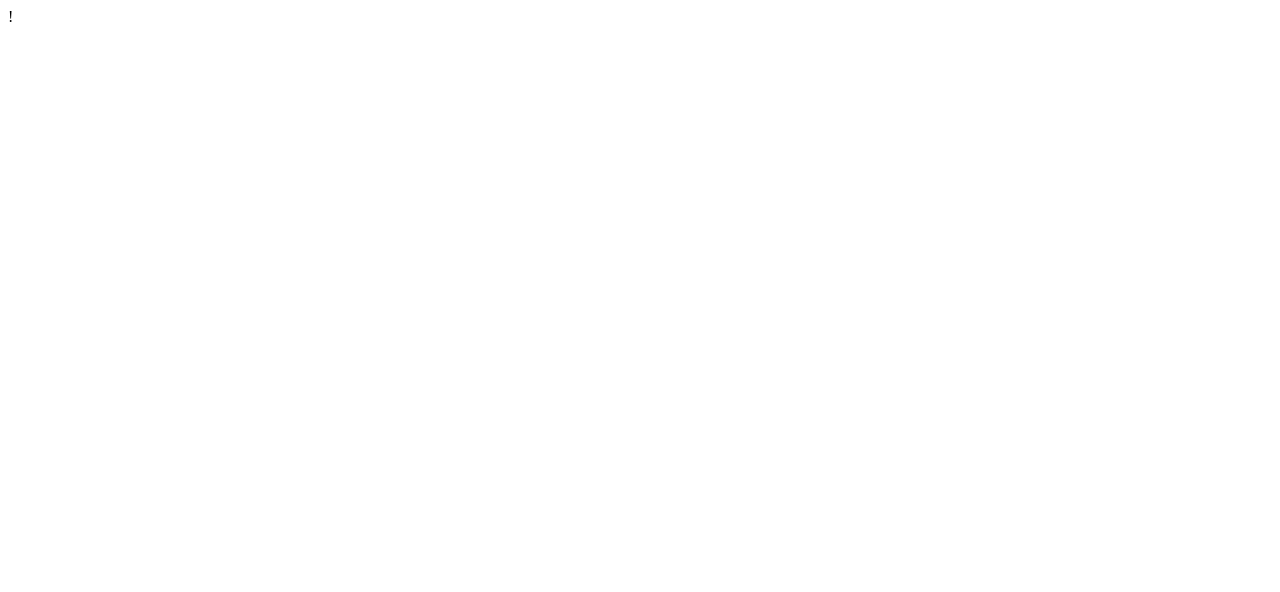
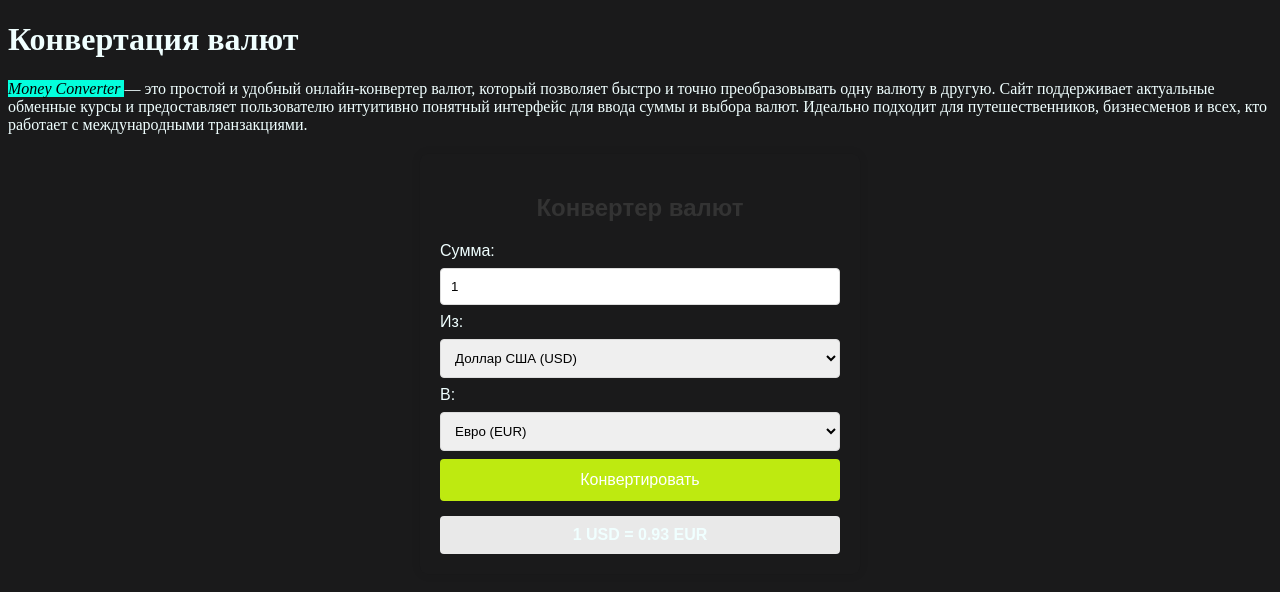
Before and after one commit to JaydenBulls/MoneyConverter, a plain HTML site: page index.html in a window 1280 px wide. Drawn offline with Linux system fonts and the light colour scheme.

Commit message:
Начальный дизайн, сделаны кнопки, редактирование конвертера

```diff
--- /dev/null
+++ b/CSS/style.css
@@ -0,0 +1,56 @@
+Span {
+    color: black;
+font-style: italic;
+background-color: #03ffdd;
+}
+body {
+    color: azure;
+    background-color: #1A1A1B; /* Светло-серый */
+  }
+  .converter {
+    font-family: Arial, sans-serif;
+    max-width: 400px;
+    margin: 20px auto;
+    padding: 20px;
+    border-radius: 8px;
+    box-shadow: 0 0 10px rgba(0,0,0,0.1);
+    background-color: #1A1A1B;
+}
+
+.converter h2 {
+    text-align: center;
+    color: #333;
+}
+
+.converter input, .converter select {
+    width: 100%;
+    padding: 10px;
+    margin: 8px 0;
+    border: 1px solid #ddd;
+    border-radius: 4px;
+    box-sizing: border-box;
+}
+
+.converter button {
+    width: 100%;
+    background-color: #beea10;
+    color: white;
+    padding: 12px;
+    border: none;
+    border-radius: 4px;
+    cursor: pointer;
+    font-size: 16px;
+}
+
+.converter button:hover {
+    background-color: #45a049;
+}
+
+.result {
+    margin-top: 15px;
+    padding: 10px;
+    background-color: #e9e9e9;
+    border-radius: 4px;
+    text-align: center;
+    font-weight: bold;
+}
--- a/index.html
+++ b/index.html
@@ -1,12 +1,50 @@
 <!DOCTYPE html>
-<html lang="en">
+<html lang="ru">
   <head>
     <meta charset="UTF-8" />
     <meta name="viewport" content="width=device-width, initial-scale=1.0" />
-    <title>Document</title>
+    <title>MoneyConverter</title>
+    <link rel="stylesheet" href="CSS/style.css">
+    <script src="script.js" defer></script>
   </head>
   <body>
+    <h1>Конвертация валют</h1>
+    <p>
+      <span> Money Converter </span> — это простой и удобный онлайн-конвертер валют, который
+      позволяет быстро и точно преобразовывать одну валюту в другую. Сайт
+      поддерживает актуальные обменные курсы и предоставляет пользователю
+      интуитивно понятный интерфейс для ввода суммы и выбора валют. Идеально
+      подходит для путешественников, бизнесменов и всех, кто работает с
+      международными транзакциями.
+    </p>
 
+    <div class="converter">
+      <h2>Конвертер валют</h2>
+      <div>
+          <label for="amount">Сумма:</label>
+          <input type="number" id="amount" placeholder="Введите сумму" value="1">
+      </div>
+      <div>
+          <label for="from">Из:</label>
+          <select id="from">
+              <option value="USD">Доллар США (USD)</option>
+              <option value="EUR">Евро (EUR)</option>
+              <option value="RUB">Рубль (RUB)</option>
+          </select>
+      </div>
+      <div>
+          <label for="to">В:</label>
+          <select id="to">
+              <option value="EUR">Евро (EUR)</option>
+              <option value="USD">Доллар США (USD)</option>
+              <option value="RUB">Рубль (RUB)</option>
+          </select>
+      </div>
+      <button id="convert-btn">Конвертировать</button>
+      <div id="result" class="result"></div>
+  </div>
+
+  <!-- Подключаем JavaScript в конце body -->
+  <script src="js/script.js"></script>
   </body>
 </html>
-!
--- a/index.js
+++ /dev/null
@@ -1 +0,0 @@
-console.log (Hello);
--- /dev/null
+++ b/script.js
@@ -0,0 +1,41 @@
+// Объект с курсами валют (примерные значения)
+const exchangeRates = {
+    USD: { EUR: 0.93, RUB: 90.50 },
+    EUR: { USD: 1.07, RUB: 97.20 },
+    RUB: { USD: 0.011, EUR: 0.010 }
+};
+
+// Функция конвертации
+function convertCurrency() {
+    const amount = parseFloat(document.getElementById('amount').value);
+    const fromCurrency = document.getElementById('from').value;
+    const toCurrency = document.getElementById('to').value;
+
+    if (isNaN(amount)) {
+        document.getElementById('result').innerHTML = 'Введите корректную сумму';
+        return;
+    }
+
+    if (fromCurrency === toCurrency) {
+        document.getElementById('result').innerHTML = 'Выберите разные валюты';
+        return;
+    }
+
+    let result;
+    if (fromCurrency in exchangeRates && toCurrency in exchangeRates[fromCurrency]) {
+        const rate = exchangeRates[fromCurrency][toCurrency];
+        result = amount * rate;
+        document.getElementById('result').innerHTML =
+            `${amount} ${fromCurrency} = ${result.toFixed(2)} ${toCurrency}`;
+    } else {
+        document.getElementById('result').innerHTML = 'Курс не найден';
+    }
+}
+
+// Назначаем обработчик события на кнопку
+document.getElementById('convert-btn').addEventListener('click', convertCurrency);
+
+// Инициализация при загрузке
+document.addEventListener('DOMContentLoaded', function() {
+    convertCurrency();
+});
```
